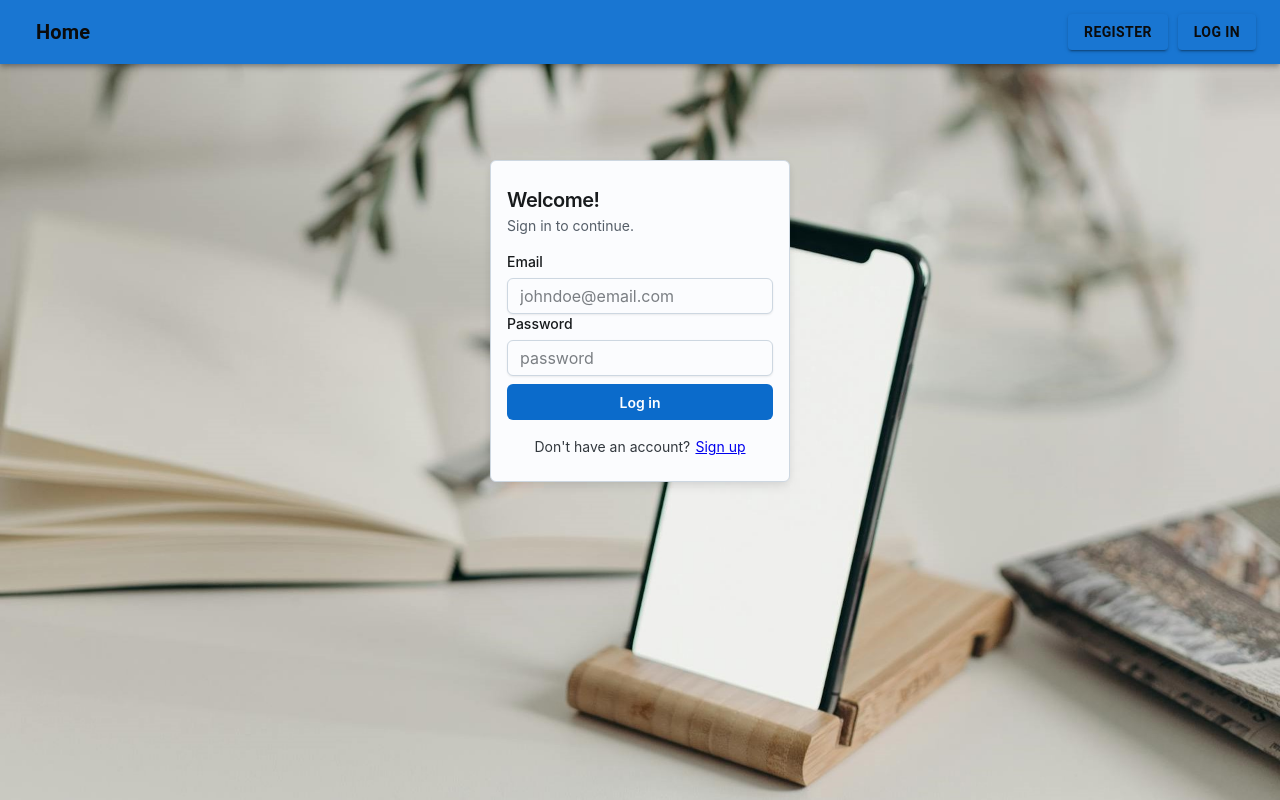
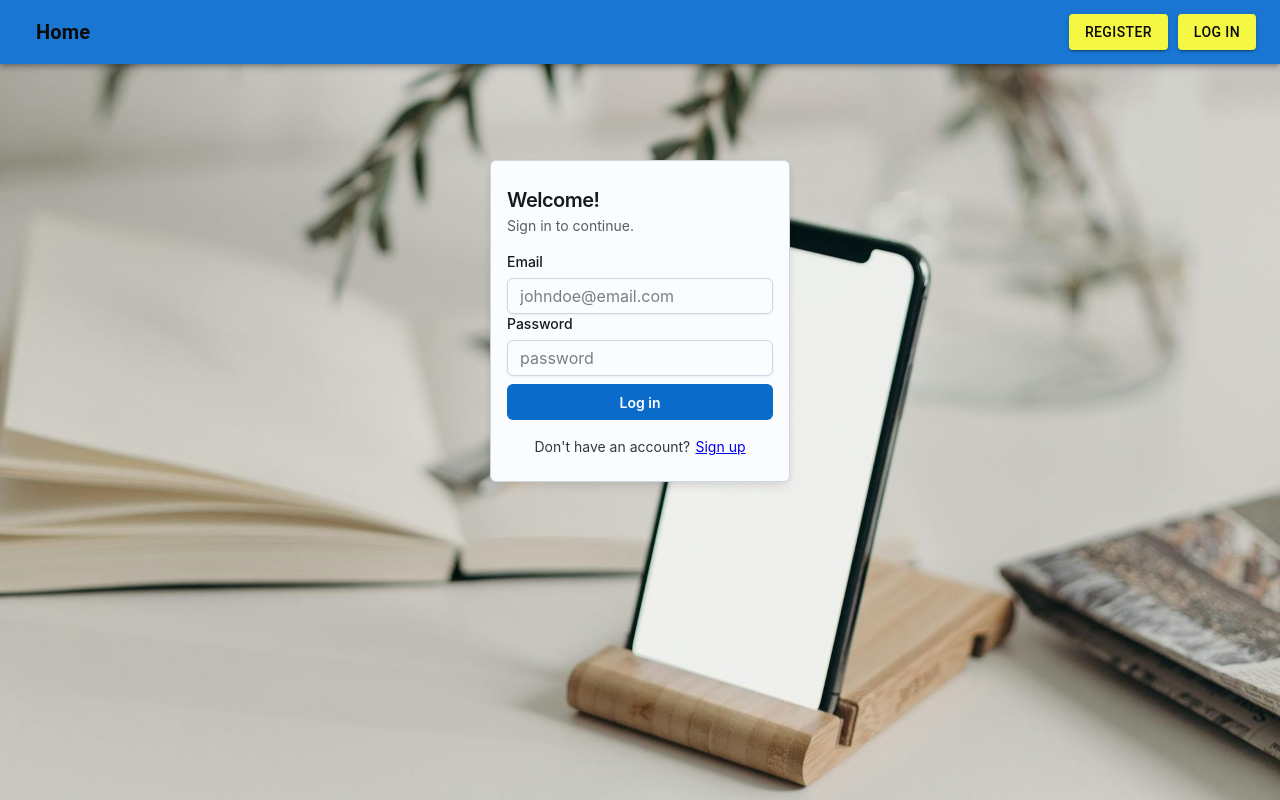
Before and after one commit to Ihor-ok/goit-react-hw-08-phonebook, a React (Create React App) app: page /goit-react-hw-08-phonebook/login in a window 1280 px wide. Built offline with nearby package versions, Linux system fonts and the light colour scheme.

Commit message:
Update AuthNav.js

```diff
--- a/src/components/AuthNav/AuthNav.js
+++ b/src/components/AuthNav/AuthNav.js
@@ -1,16 +1,33 @@
 import { NavLink } from 'react-router-dom';
 import css from './AuthNav.module.css';
 import Button from '@mui/material/Button';
+import { createTheme, ThemeProvider } from '@mui/material/styles';
+
+const theme = createTheme({
+  palette: {
+    primary: {
+      main: '#F5F843',
+      light: '#E9DB5D',
+      dark: '#A29415',
+      contrastText: '#0b0b0b',
+    },
+    contrastText: '#0b0b0b',
+    contrastThreshold: 4.5,
+  },
+});
 
 export const AuthNav = () => {
   return (
     <div>
-      <Button style={{ marginRight: 10 }} variant="contained"><NavLink className={css.link} to="/register">
-        Register
-      </NavLink></Button>
-      <Button  variant="contained"><NavLink className={css.link} to="/login">
-        Log In
-      </NavLink></Button>
+      <ThemeProvider theme={theme}>
+        <NavLink className={css.link} to="/register"><Button style={{ marginRight: 10 }} variant="contained">Register</Button>
+
+        </NavLink>
+      < NavLink className={css.link} to="/login"><Button  variant="contained">Log In</Button>
+
+      </NavLink>
+      </ThemeProvider>
+
 
     </div>
   );
```
